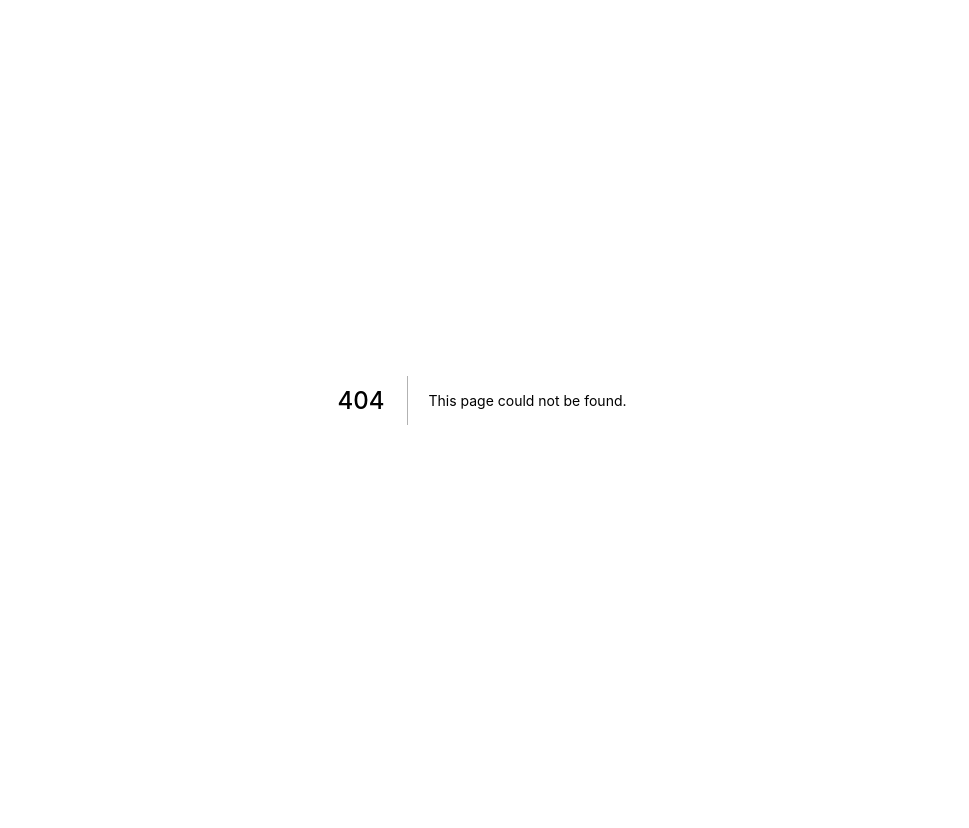
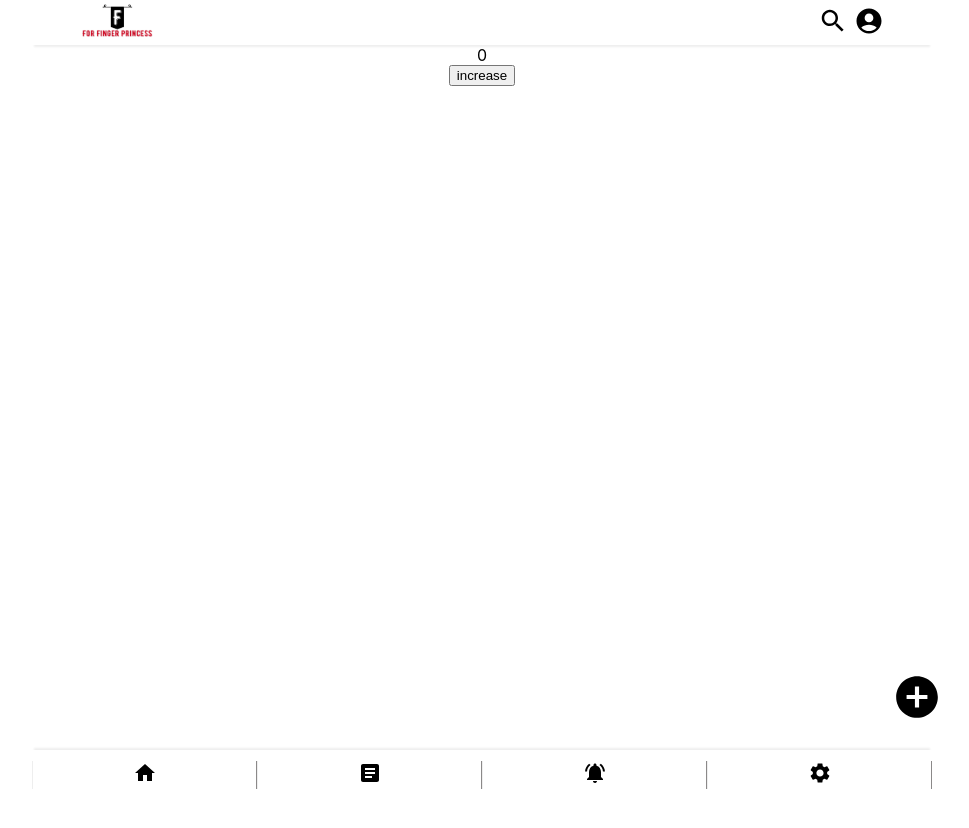
Before and after one commit to Ryanromaris/ForFingerPrincess, a Next.js app: page /search in a window 1280 px wide. Before the commit this address had no page. Shown: the top 828 px of the page, without its empty margins (158-1127 px from the left). Before the commit the page ends 800 px from the top, so only its background shows below. Built offline with nearby package versions, Linux system fonts and the light colour scheme.

Commit message:
feat(search.tsx): study recoil atoms

```diff
--- a/package.json
+++ b/package.json
@@ -19,7 +19,8 @@
 		"react": "18.2.0",
 		"react-dom": "18.2.0",
 		"react-hook-form": "^7.39.1",
-		"react-text-truncate": "^0.19.0"
+		"react-text-truncate": "^0.19.0",
+		"recoil": "^0.7.6"
 	},
 	"devDependencies": {
 		"@commitlint/cli": "^17.0.3",
--- a/src/components/layout/Layout.tsx
+++ b/src/components/layout/Layout.tsx
@@ -32,7 +32,9 @@ const Layout = ({ hasLogoBar = false, category, changeBoard, children }: ILayout
 						</div>
 						<div className="logo_nav">
 							<div>
-								<Search sx={{ fontSize: 30 }} />
+								<Link href="/search">
+									<Search sx={{ fontSize: 30 }} />
+								</Link>
 							</div>
 							<div>
 								<AccountCircle sx={{ fontSize: 30 }} />
--- a/src/pages/_app.tsx
+++ b/src/pages/_app.tsx
@@ -1,8 +1,13 @@
 import 'src/styles/globals.css';
 import type { AppContext, AppProps } from 'next/app';
+import { RecoilRoot, atom, selector, useRecoilState, useRecoilValue } from 'recoil';
 
 function MyApp({ Component, pageProps }: AppProps) {
-	return <Component {...pageProps} />;
+	return (
+		<RecoilRoot>
+			<Component {...pageProps} />
+		</RecoilRoot>
+	);
 }
 
 MyApp.getInitialProps = async ({ Component, ctx }: AppContext) => {
--- a/src/pages/board/index.tsx
+++ b/src/pages/board/index.tsx
@@ -1,6 +1,8 @@
 import Layout from 'src/components/layout/Layout';
 import { useState } from 'react';
 import { useRouter } from 'next/router';
+import { useRecoilState } from 'recoil';
+import { counting } from '../../store';
 
 enum BOARD_KEY {
 	ALL = 'ALL',
@@ -15,6 +17,7 @@ interface IArticle {
 
 const Board = ({ articles }: any) => {
 	const [category, setCategory] = useState(BOARD_KEY.ALL);
+	const [count] = useRecoilState(counting);
 
 	return (
 		<>
@@ -22,6 +25,7 @@ const Board = ({ articles }: any) => {
 				{category === BOARD_KEY.ALL && (
 					<>
 						<div className="article_container">
+							<span>{count}</span>
 							{articles?.map((article: IArticle) => (
 								<div className="article_individual" key={article.id}>
 									<div className="article_row_1">
--- /dev/null
+++ b/src/pages/search.tsx
@@ -0,0 +1,21 @@
+import { atom, useRecoilState } from 'recoil';
+import Layout from 'src/components/layout/Layout';
+import { counting } from '../store';
+
+const Search = () => {
+	const [count, setCount] = useRecoilState(counting);
+
+	// console.log('recoild count :', count);
+	const handleIncrease = () => {
+		setCount(prev => prev + 1);
+	};
+
+	return (
+		<Layout>
+			<span>{count}</span>
+			<button onClick={handleIncrease}>increase</button>
+		</Layout>
+	);
+};
+
+export default Search;
--- /dev/null
+++ b/src/store.ts
@@ -0,0 +1,23 @@
+import { atom } from 'recoil';
+
+export const user = atom({
+	key: 'user',
+	default: {
+		id: 'Admin',
+		pwd: 'Admin',
+	},
+});
+
+export const counting = atom({
+	key: 'counting',
+	default: 0,
+});
+
+export const article = atom({
+	key: 'article',
+	default: [
+		{ id: 1, content: 'test1', author: 'Jerry' },
+		{ id: 2, content: 'test2', author: 'Jerry' },
+		{ id: 3, content: 'test3', author: 'Jerry' },
+	],
+});
```
Also changed, not shown: 1 other file (tests, documents, lock files or other folders).
